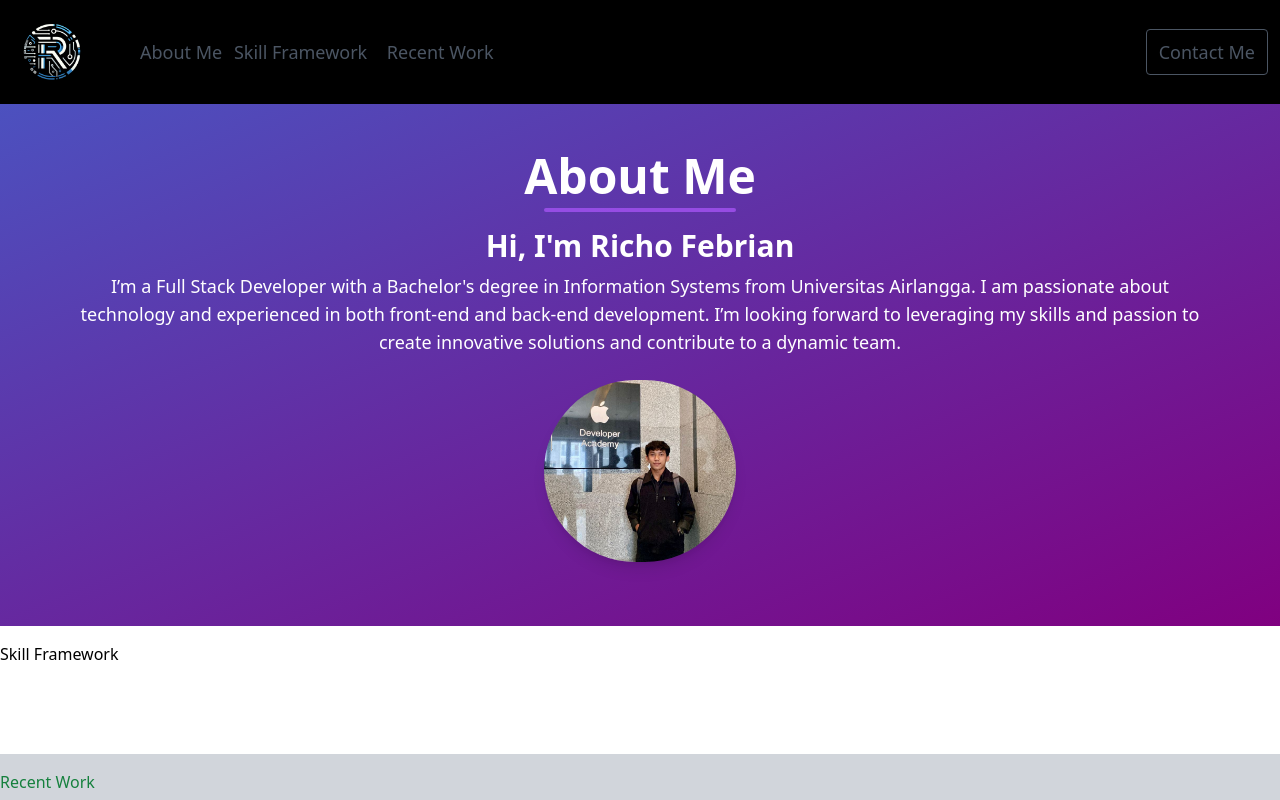
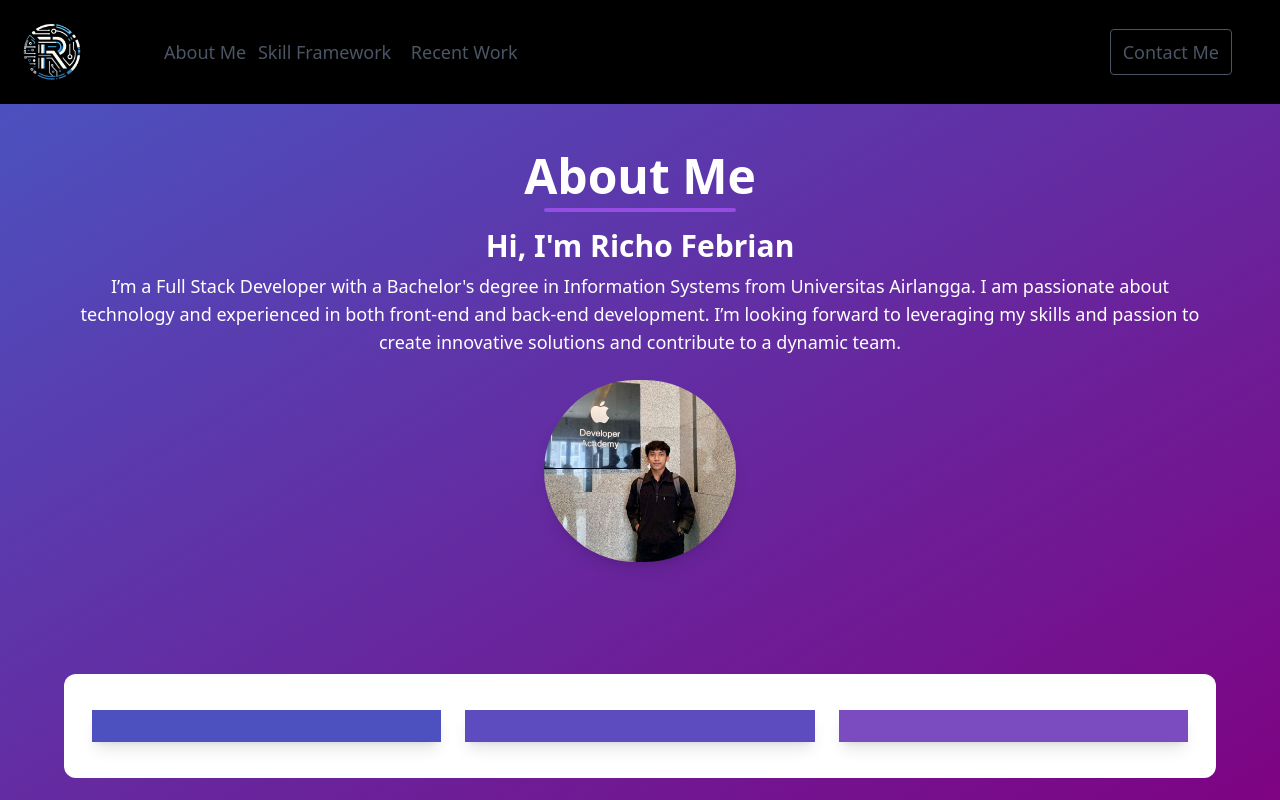
Before and after one commit to richofal/portfolio-tailwindcss, a website: page public/index.html in a window 1280 px wide. Shown: the top 800 px of the page. Drawn offline with Linux system fonts and the light colour scheme.

Commit message:
Build and style 'About Me' Section - Part 2.

```diff
--- a/public/index.html
+++ b/public/index.html
@@ -79,7 +79,9 @@
             </svg>
           </a>
         </div>
-        <div class="w-full block flex-grow lg:flex lg:items-center lg:w-auto">
+        <div
+          class="w-full block flex-grow lg:flex lg:items-center lg:w-auto px-6"
+        >
           <div class="text-sm lg:flex-grow">
             <a
               href="#about"
@@ -101,7 +103,7 @@
             </a>
           </div>
 
-          <div>
+          <div class="px-3">
             <a
               href="#"
               class="inline-block text-sm lg:text-lg px-3 py-2 rounded text-gray-600 border border-gray-600 hover:border-transparent hover:text-white hover:bg-indigo-700 mt-4 lg:mt-0"
@@ -139,6 +141,13 @@
           </div>
         </div>
       </div>
+      <div
+        class="grid grid-cols-1 md:grid-cols-3 bg-white px-4 py-6 m-16 rounded-xl"
+      >
+        <div class="max-w-full shadow-lg px-4 py-4 bg-[#4c51bf] m-3"></div>
+        <div class="max-w-full shadow-lg px-4 py-4 bg-[#5d4cbf] m-3"></div>
+        <div class="max-w-full shadow-lg px-4 py-4 bg-[#7a4cbf] m-3"></div>
+      </div>
     </section>
 
     <section class="w-screen mx-auto py-4 bg-white h-32">
```
Also changed, not shown: public/css/style.css.
